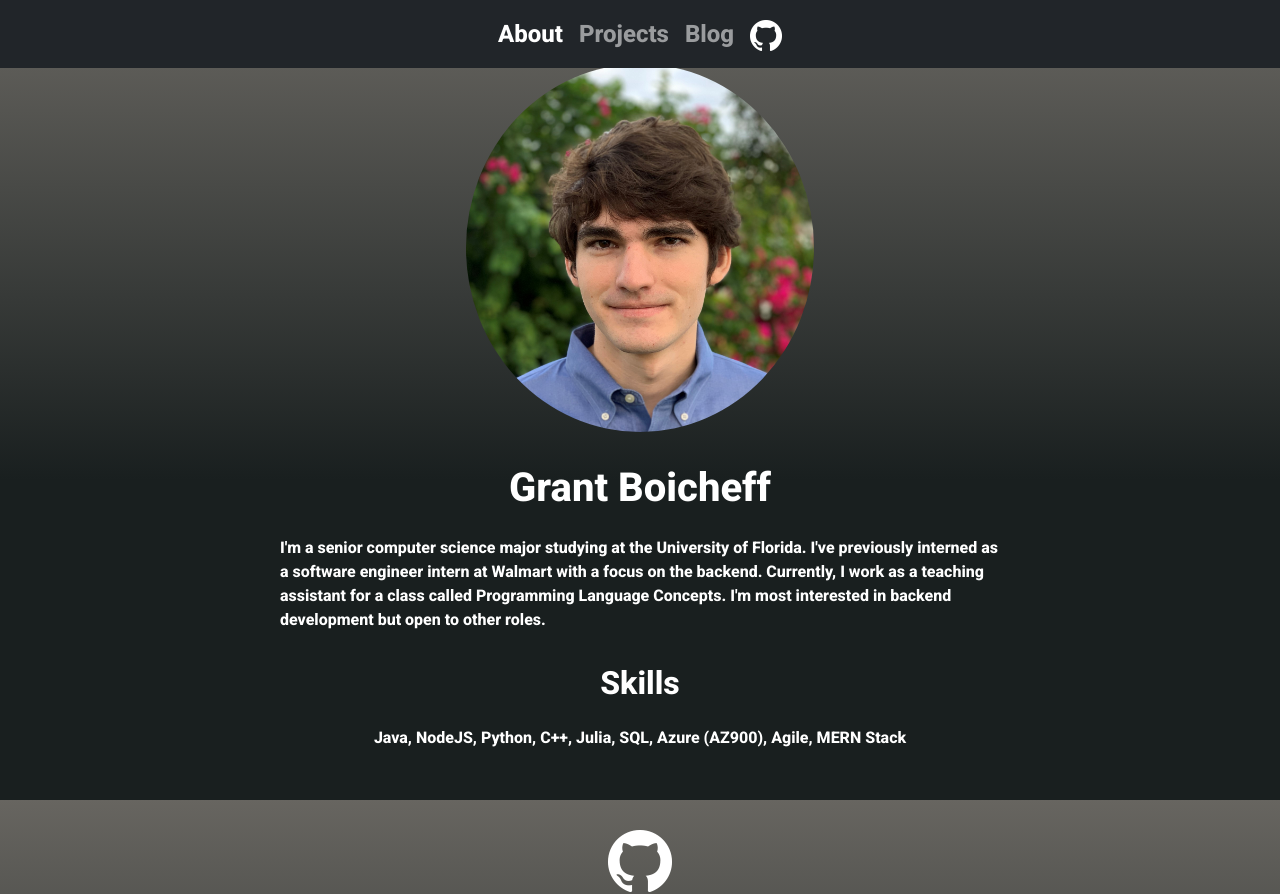
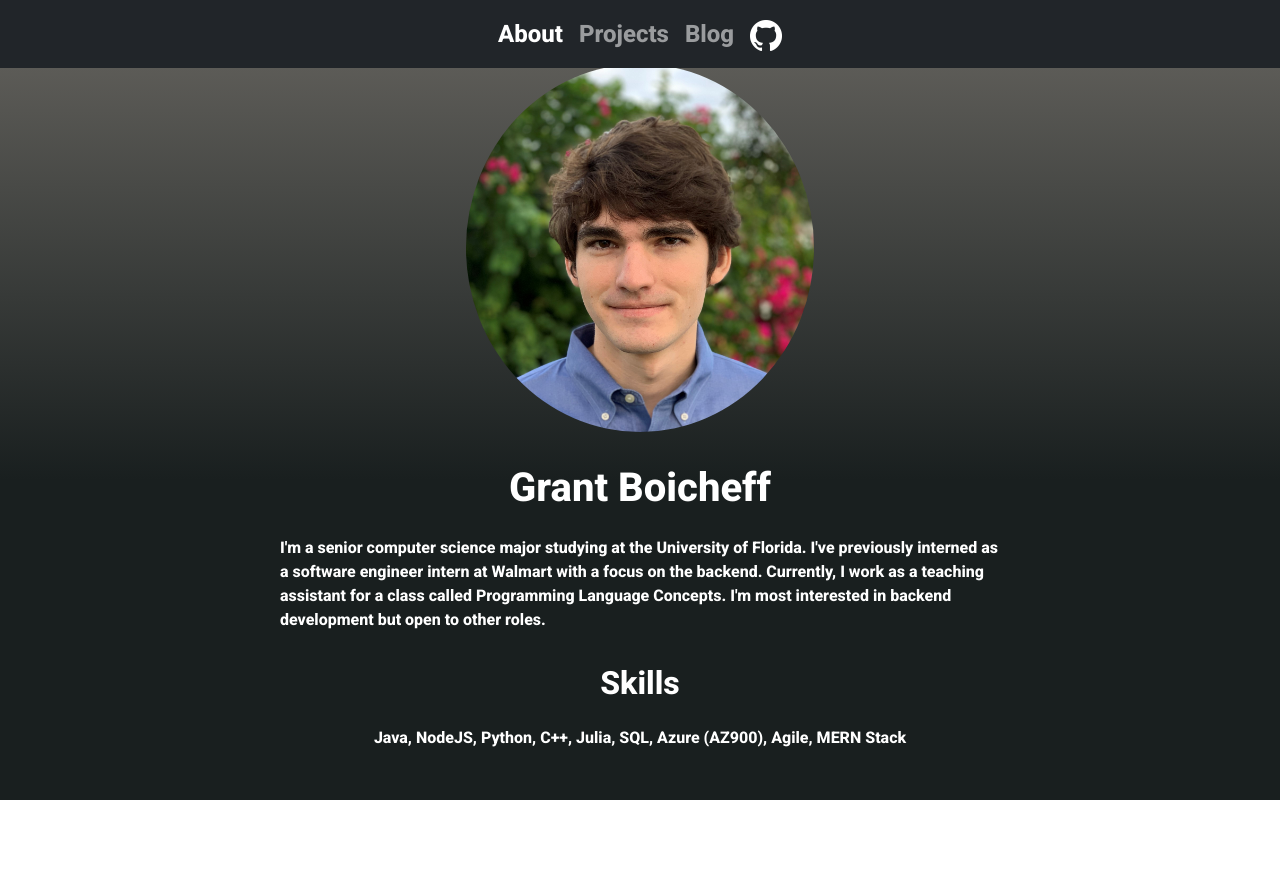
Before and after one commit to gboicheff/PersonalWebsite, a React (Create React App) app: page /about in a window 1280 px wide. After the commit the page ends 800 px from the top, so only its background shows below. Built offline with nearby package versions, Linux system fonts and the light colour scheme.

Commit message:
removed old github icon

```diff
--- a/src/pages/About.js
+++ b/src/pages/About.js
@@ -55,11 +55,6 @@ function About() {
                         {Skills.join(", ")}
                     </Col>
                 </Row>
-                <Row className="justify-content-center">
-                    <Col xs={4} md={6}>
-                        <a href="https://github.com/gboicheff"><Image style={iconStyle} src={GithubIcon} fluid/></a>
-                    </Col>
-                </Row>
             </Container>
         </div>
     );
```
